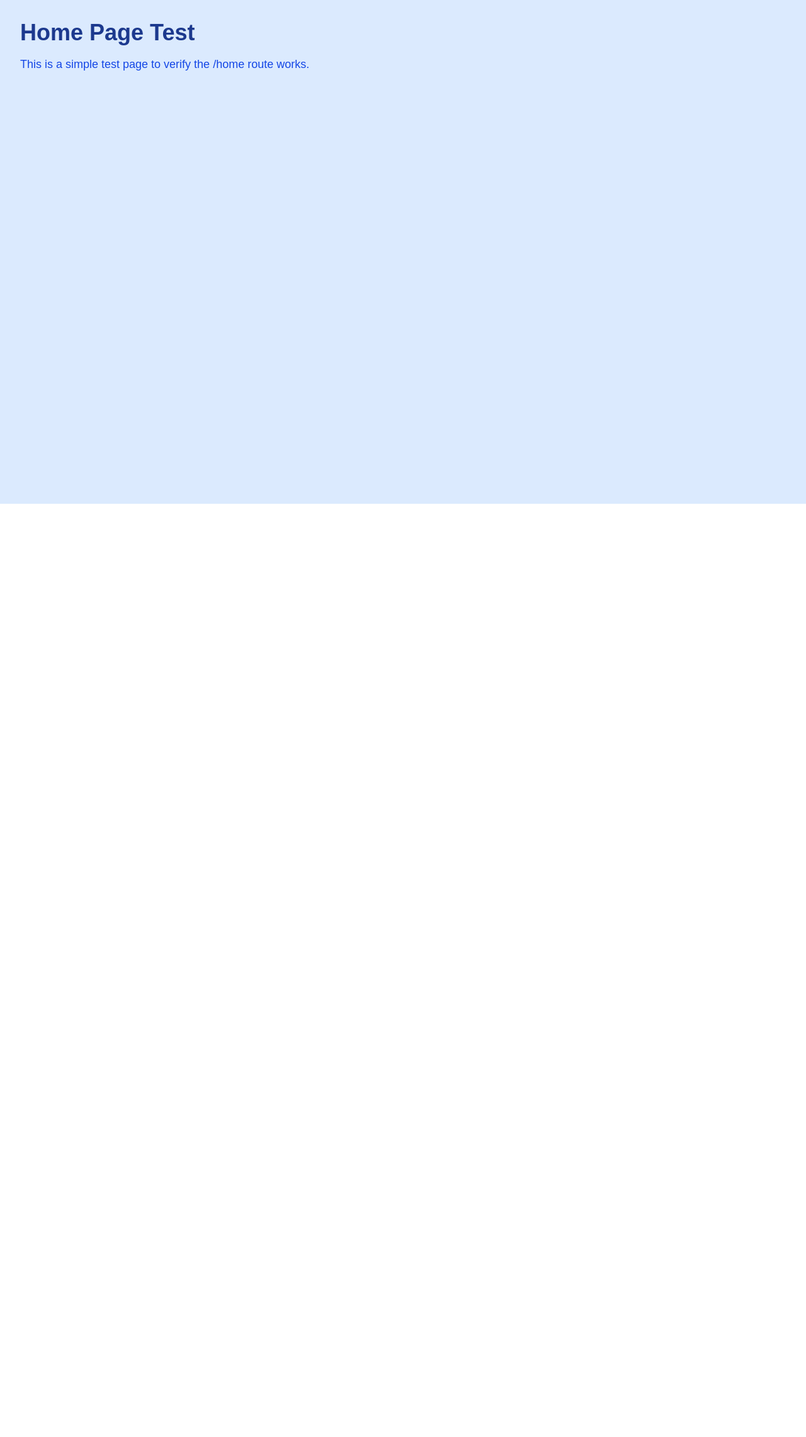
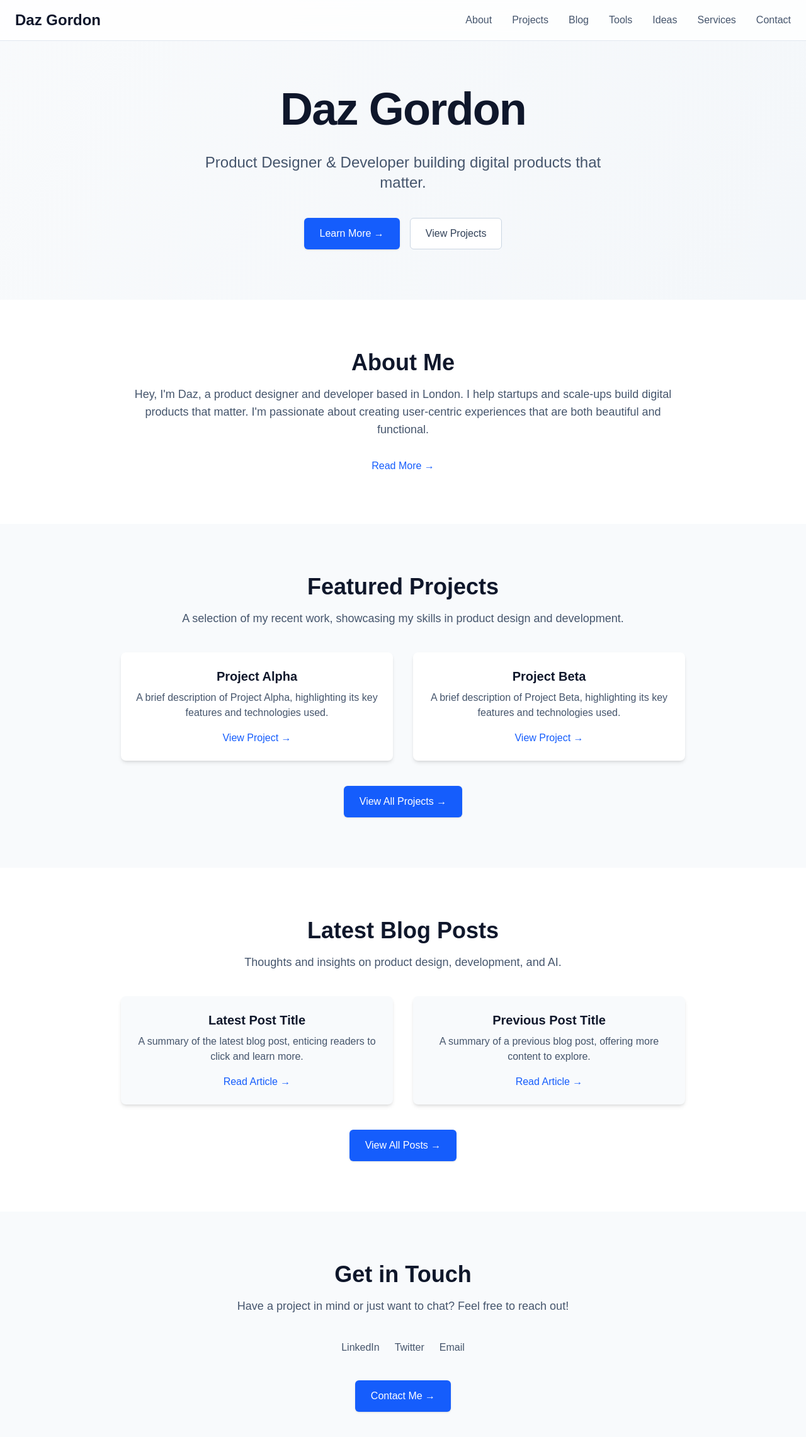
Before and after one commit to darrengordon91/dazgordon-clean, a Next.js app: page /home in a window 1280 px wide. Shown: the top 2282 px of the page at 63% size. Before the commit the page ends 800 px from the top, so only its background shows below. Built offline with nearby package versions, Linux system fonts and the light colour scheme.

Commit message:
Fix static export build and update Netlify config

```diff
--- a/src/app/api/test-storyblok/route.ts
+++ /dev/null
@@ -1,36 +0,0 @@
-import { NextResponse } from 'next/server';
-
-export async function GET() {
-  try {
-    console.log('🔍 API endpoint called - fetching StoryBlok content');
-
-    const response = await fetch(
-      `https://api.storyblok.com/v2/cdn/stories/home?token=${process.env.NEXT_PUBLIC_STORYBLOK_PREVIEW_TOKEN}&version=published&resolve_relations=featured_projects,featured_posts,featured_tools`,
-      {
-        headers: {
-          'Content-Type': 'application/json',
-        },
-      }
-    );
-
-    if (!response.ok) {
-      throw new Error(`StoryBlok API error: ${response.status} ${response.statusText}`);
-    }
-
-    const data = await response.json();
-    console.log('✅ StoryBlok API call successful:', data.story?.name);
-
-    return NextResponse.json({
-      success: true,
-      data: data,
-      status: 'success'
-    });
-  } catch (error) {
-    console.error('❌ API endpoint error:', error);
-    return NextResponse.json({
-      success: false,
-      error: error instanceof Error ? error.message : 'Unknown error',
-      status: 'error'
-    }, { status: 500 });
-  }
-}
--- a/src/app/home/page.tsx
+++ b/src/app/home/page.tsx
@@ -1,10 +1,152 @@
 export default function HomePage() {
   return (
-    <div className="min-h-screen bg-blue-100 p-8">
-      <h1 className="text-4xl font-bold text-blue-900">Home Page Test</h1>
-      <p className="text-lg text-blue-700 mt-4">
-        This is a simple test page to verify the /home route works.
-      </p>
+    <div className="min-h-screen bg-gradient-to-br from-slate-50 to-slate-100 dark:from-slate-900 dark:to-slate-800">
+      {/* Navigation */}
+      <nav className="fixed top-0 w-full bg-white/80 dark:bg-slate-900/80 backdrop-blur-md border-b border-slate-200 dark:border-slate-700 z-50">
+        <div className="max-w-7xl mx-auto px-6 py-4">
+          <div className="flex items-center justify-between">
+            <div className="text-2xl font-bold text-slate-900 dark:text-white">
+              Daz Gordon
+            </div>
+            <div className="hidden md:flex space-x-8">
+              <a href="/about" className="text-slate-600 dark:text-slate-300 hover:text-slate-900 dark:hover:text-white transition-colors">About</a>
+              <a href="/projects" className="text-slate-600 dark:text-slate-300 hover:text-slate-900 dark:hover:text-white transition-colors">Projects</a>
+              <a href="/blog" className="text-slate-600 dark:text-slate-300 hover:text-slate-900 dark:hover:text-white transition-colors">Blog</a>
+              <a href="/tools" className="text-slate-600 dark:text-slate-300 hover:text-slate-900 dark:hover:text-white transition-colors">Tools</a>
+              <a href="/ideas" className="text-slate-600 dark:text-slate-300 hover:text-slate-900 dark:hover:text-white transition-colors">Ideas</a>
+              <a href="/services" className="text-slate-600 dark:text-slate-300 hover:text-slate-900 dark:hover:text-white transition-colors">Services</a>
+              <a href="/contact" className="text-slate-600 dark:text-slate-300 hover:text-slate-900 dark:hover:text-white transition-colors">Contact</a>
+            </div>
+          </div>
+        </div>
+      </nav>
+
+      {/* Hero Section */}
+      <section className="pt-32 pb-20 px-6">
+        <div className="max-w-4xl mx-auto text-center">
+          <h1 className="text-5xl md:text-7xl font-extrabold tracking-tight text-slate-900 dark:text-white leading-tight">
+            Daz Gordon
+          </h1>
+          <p className="mt-6 text-xl md:text-2xl text-slate-600 dark:text-slate-300 max-w-2xl mx-auto">
+            Product Designer & Developer building digital products that matter.
+          </p>
+          <div className="mt-10 flex justify-center space-x-4">
+            <a href="/about" className="inline-flex items-center px-6 py-3 border border-transparent text-base font-medium rounded-md shadow-sm text-white bg-blue-600 hover:bg-blue-700">
+              Learn More →
+            </a>
+            <a href="/projects" className="inline-flex items-center px-6 py-3 border border-slate-300 dark:border-slate-600 text-base font-medium rounded-md text-slate-700 dark:text-slate-200 bg-white dark:bg-slate-800 hover:bg-slate-50 dark:hover:bg-slate-700">
+              View Projects
+            </a>
+          </div>
+        </div>
+      </section>
+
+      {/* About Section */}
+      <section id="about" className="py-20 px-6 bg-white dark:bg-slate-900">
+        <div className="max-w-4xl mx-auto text-center">
+          <h2 className="text-4xl font-bold text-slate-900 dark:text-white">About Me</h2>
+          <p className="mt-4 text-lg text-slate-600 dark:text-slate-300">
+            Hey, I'm Daz, a product designer and developer based in London. I help startups and scale-ups build digital products that matter. I'm passionate about creating user-centric experiences that are both beautiful and functional.
+          </p>
+          <a href="/about" className="mt-8 inline-flex items-center text-blue-600 hover:text-blue-700 font-medium">
+            Read More →
+          </a>
+        </div>
+      </section>
+
+      {/* Projects Section */}
+      <section id="projects" className="py-20 px-6 bg-slate-50 dark:bg-slate-800">
+        <div className="max-w-4xl mx-auto text-center">
+          <h2 className="text-4xl font-bold text-slate-900 dark:text-white">Featured Projects</h2>
+          <p className="mt-4 text-lg text-slate-600 dark:text-slate-300">
+            A selection of my recent work, showcasing my skills in product design and development.
+          </p>
+          <div className="mt-10 grid grid-cols-1 md:grid-cols-2 gap-8">
+            {/* Placeholder Project Card 1 */}
+            <div className="bg-white dark:bg-slate-900 rounded-lg shadow-md p-6">
+              <h3 className="text-xl font-bold text-slate-900 dark:text-white">Project Alpha</h3>
+              <p className="mt-2 text-slate-600 dark:text-slate-300">
+                A brief description of Project Alpha, highlighting its key features and technologies used.
+              </p>
+              <a href="/projects/project-alpha" className="mt-4 inline-flex items-center text-blue-600 hover:text-blue-700 font-medium">
+                View Project →
+              </a>
+            </div>
+            {/* Placeholder Project Card 2 */}
+            <div className="bg-white dark:bg-slate-900 rounded-lg shadow-md p-6">
+              <h3 className="text-xl font-bold text-slate-900 dark:text-white">Project Beta</h3>
+              <p className="mt-2 text-slate-600 dark:text-slate-300">
+                A brief description of Project Beta, highlighting its key features and technologies used.
+              </p>
+              <a href="/projects/project-beta" className="mt-4 inline-flex items-center text-blue-600 hover:text-blue-700 font-medium">
+                View Project →
+              </a>
+            </div>
+          </div>
+          <a href="/projects" className="mt-10 inline-flex items-center px-6 py-3 border border-transparent text-base font-medium rounded-md shadow-sm text-white bg-blue-600 hover:bg-blue-700">
+            View All Projects →
+          </a>
+        </div>
+      </section>
+
+      {/* Blog Section */}
+      <section id="blog" className="py-20 px-6 bg-white dark:bg-slate-900">
+        <div className="max-w-4xl mx-auto text-center">
+          <h2 className="text-4xl font-bold text-slate-900 dark:text-white">Latest Blog Posts</h2>
+          <p className="mt-4 text-lg text-slate-600 dark:text-slate-300">
+            Thoughts and insights on product design, development, and AI.
+          </p>
+          <div className="mt-10 grid grid-cols-1 md:grid-cols-2 gap-8">
+            {/* Placeholder Blog Post Card 1 */}
+            <div className="bg-slate-50 dark:bg-slate-800 rounded-lg shadow-md p-6">
+              <h3 className="text-xl font-bold text-slate-900 dark:text-white">Latest Post Title</h3>
+              <p className="mt-2 text-slate-600 dark:text-slate-300">
+                A summary of the latest blog post, enticing readers to click and learn more.
+              </p>
+              <a href="/blog/latest-post" className="mt-4 inline-flex items-center text-blue-600 hover:text-blue-700 font-medium">
+                Read Article →
+              </a>
+            </div>
+            {/* Placeholder Blog Post Card 2 */}
+            <div className="bg-slate-50 dark:bg-slate-800 rounded-lg shadow-md p-6">
+              <h3 className="text-xl font-bold text-slate-900 dark:text-white">Previous Post Title</h3>
+              <p className="mt-2 text-slate-600 dark:text-slate-300">
+                A summary of a previous blog post, offering more content to explore.
+              </p>
+              <a href="/blog/previous-post" className="mt-4 inline-flex items-center text-blue-600 hover:text-blue-700 font-medium">
+                Read Article →
+              </a>
+            </div>
+          </div>
+          <a href="/blog" className="mt-10 inline-flex items-center px-6 py-3 border border-transparent text-base font-medium rounded-md shadow-sm text-white bg-blue-600 hover:bg-blue-700">
+            View All Posts →
+          </a>
+        </div>
+      </section>
+
+      {/* Contact Section */}
+      <section id="contact" className="py-20 px-6 bg-slate-50 dark:bg-slate-800">
+        <div className="max-w-4xl mx-auto text-center">
+          <h2 className="text-4xl font-bold text-slate-900 dark:text-white">Get in Touch</h2>
+          <p className="mt-4 text-lg text-slate-600 dark:text-slate-300">
+            Have a project in mind or just want to chat? Feel free to reach out!
+          </p>
+          <div className="mt-10 flex justify-center space-x-6">
+            <a href="https://linkedin.com/in/dazgordon" target="_blank" rel="noopener noreferrer" className="text-slate-600 dark:text-slate-300 hover:text-blue-600 dark:hover:text-blue-400">
+              LinkedIn
+            </a>
+            <a href="https://twitter.com/dazgordon" target="_blank" rel="noopener noreferrer" className="text-slate-600 dark:text-slate-300 hover:text-blue-400 dark:hover:text-blue-300">
+              Twitter
+            </a>
+            <a href="mailto:daz@example.com" className="text-slate-600 dark:text-slate-300 hover:text-red-600 dark:hover:text-red-400">
+              Email
+            </a>
+          </div>
+          <a href="/contact" className="mt-10 inline-flex items-center px-6 py-3 border border-transparent text-base font-medium rounded-md shadow-sm text-white bg-blue-600 hover:bg-blue-700">
+            Contact Me →
+          </a>
+        </div>
+      </section>
     </div>
   );
 }
```
Also changed, not shown: 1 other file (tests, documents, lock files or other folders).
